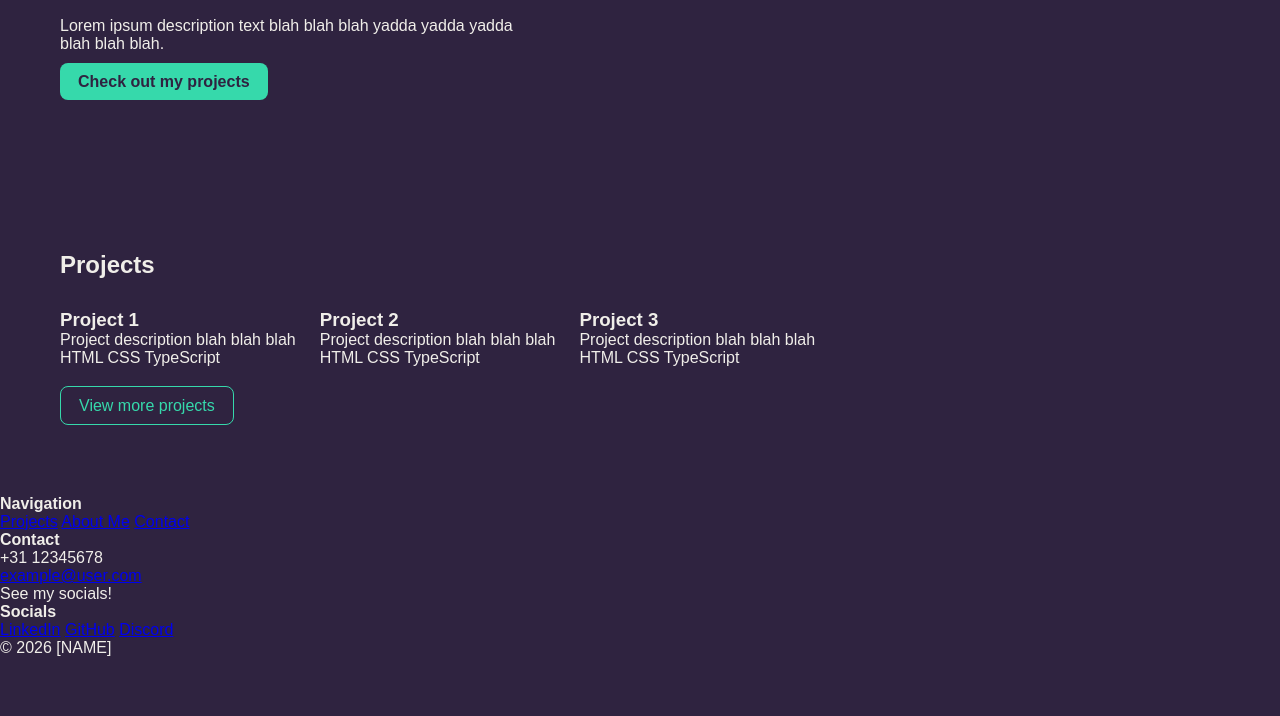
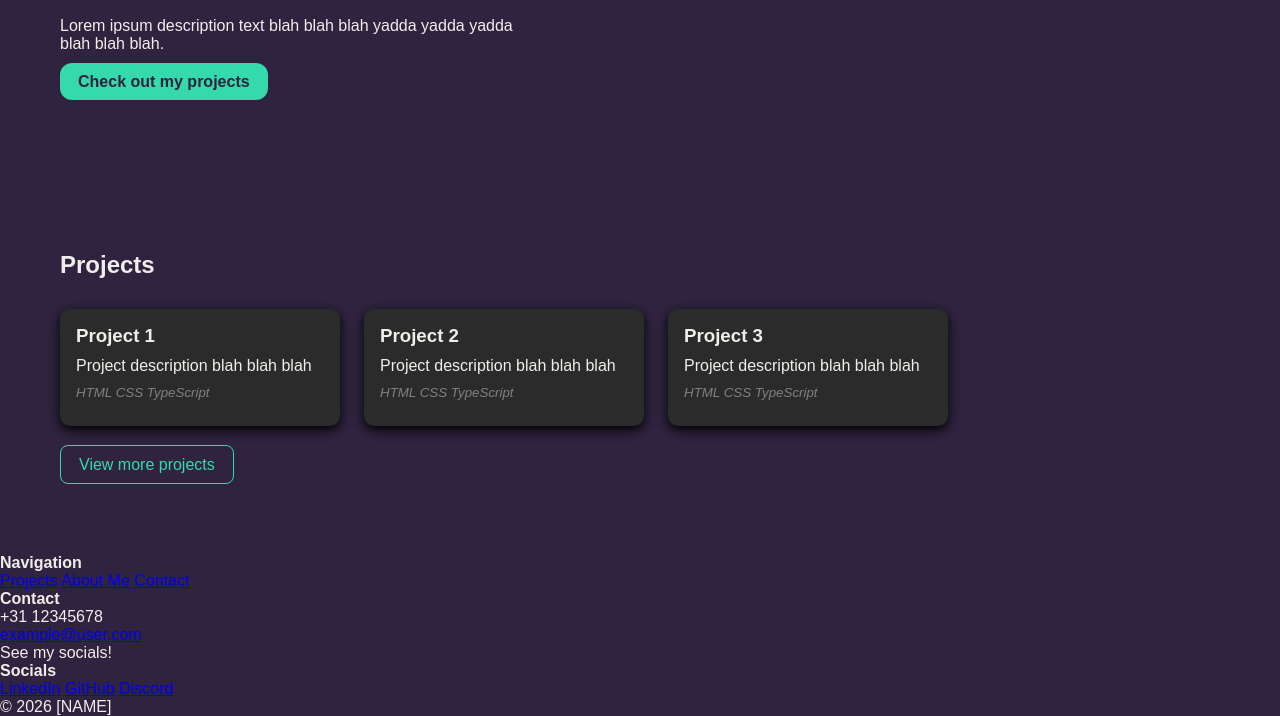
Before and after one commit to w-oby/webdev_project, a plain HTML site: page index.html in a window 1280 px wide. Shown: the part 280-996 px from the top of the page. Before the commit the page ends 937 px from the top, so only its background shows below. Drawn offline with Linux system fonts and the light colour scheme.

Commit message:
Added more anchors + changed border radius + card styling added

```diff
--- a/css/style.css
+++ b/css/style.css
@@ -76,7 +76,7 @@ section {
     background-color: #36D9AB;
     color: #2F2340;
     padding: 10px 18px;
-    border-radius: 8px;
+    border-radius: 12px;
     text-decoration: none;
     font-weight: bold;
 }
@@ -114,3 +114,26 @@ section {
     margin: 30px 0;
     flex-wrap: wrap;
 }
+
+/* Cards */
+.card {
+    background-color: #2B2B2B;
+    border-radius: 10px;
+    padding: 16px;
+    width: 280px;
+    box-shadow: 0 4px 12px black;
+}
+
+.card h3 {
+    margin-bottom: 10px;
+}
+
+.card p {
+    margin-bottom: 10px;
+}
+
+.tech {
+    font-size: smaller;
+    color: gray;
+    font-style: italic;
+}
--- a/index.html
+++ b/index.html
@@ -50,19 +50,19 @@
                 <article class="card">
                     <h3>Project 1</h3>
                     <p>Project description blah blah blah</p>
-                    <p>HTML CSS TypeScript</p>
+                    <p class="tech">HTML CSS TypeScript</p>
                 </article>
 
                 <article class="card">
                     <h3>Project 2</h3>
                     <p>Project description blah blah blah</p>
-                    <p>HTML CSS TypeScript</p>
+                    <p class="tech">HTML CSS TypeScript</p>
                 </article>
 
                 <article class="card">
                     <h3>Project 3</h3>
                     <p>Project description blah blah blah</p>
-                    <p>HTML CSS TypeScript</p>
+                    <p class="tech">HTML CSS TypeScript</p>
                 </article>
 
             </div>
```
